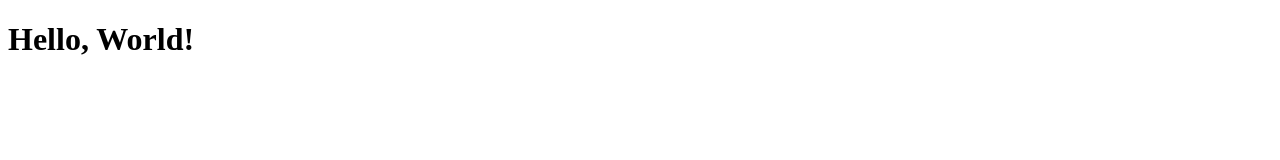
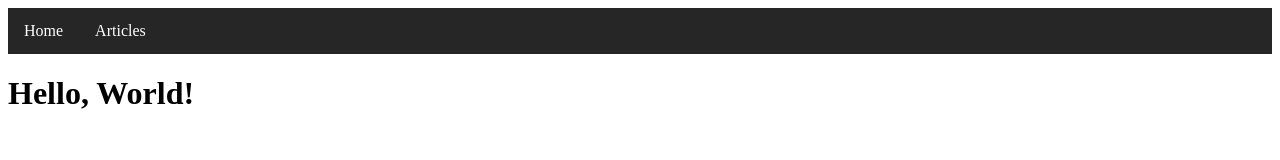
Before and after one commit to azraeljd/azraeljd.github.io, a plain HTML site: page index.html in a window 1280 px wide. Drawn offline with Linux system fonts and the light colour scheme; files that its build step writes are made by us from their sources.

Commit message:
Update website homepage

```diff
--- a/index.html
+++ b/index.html
@@ -1,8 +1,13 @@
 <!DOCTYPE html>
 <html>
+<link rel="stylesheet" href="resources/styles.css">
 <meta name="viewport" content="width=device-width, initial-scale=1.0">
 <head>
   <title>Hello, World!</title>
+  <ul class="navbar">
+    <li class="navbar"><a class="navbar" href="">Home</a></li>
+    <li class="navbar"><a class="navbar" href="articles">Articles</a></li>
+  </ul>
 </head>
 <body>
   <h1>Hello, World!</h1>
```
